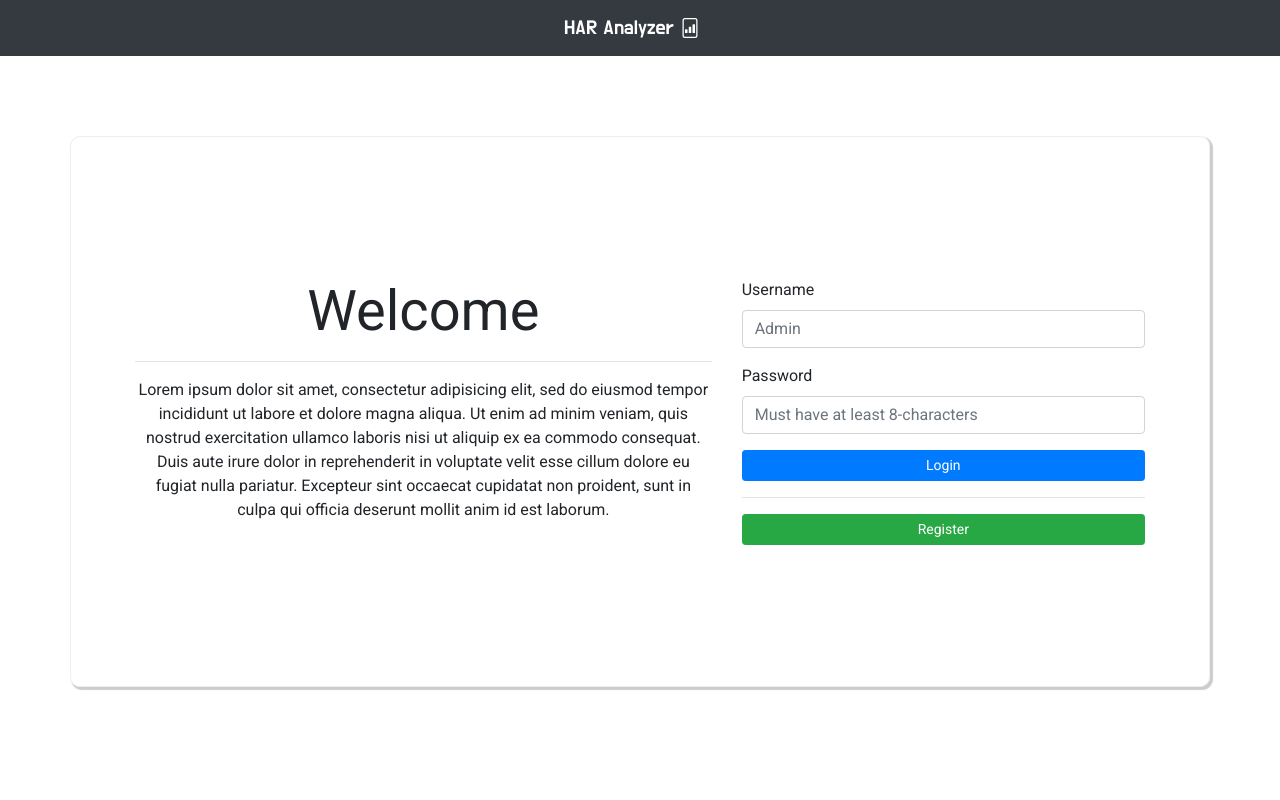
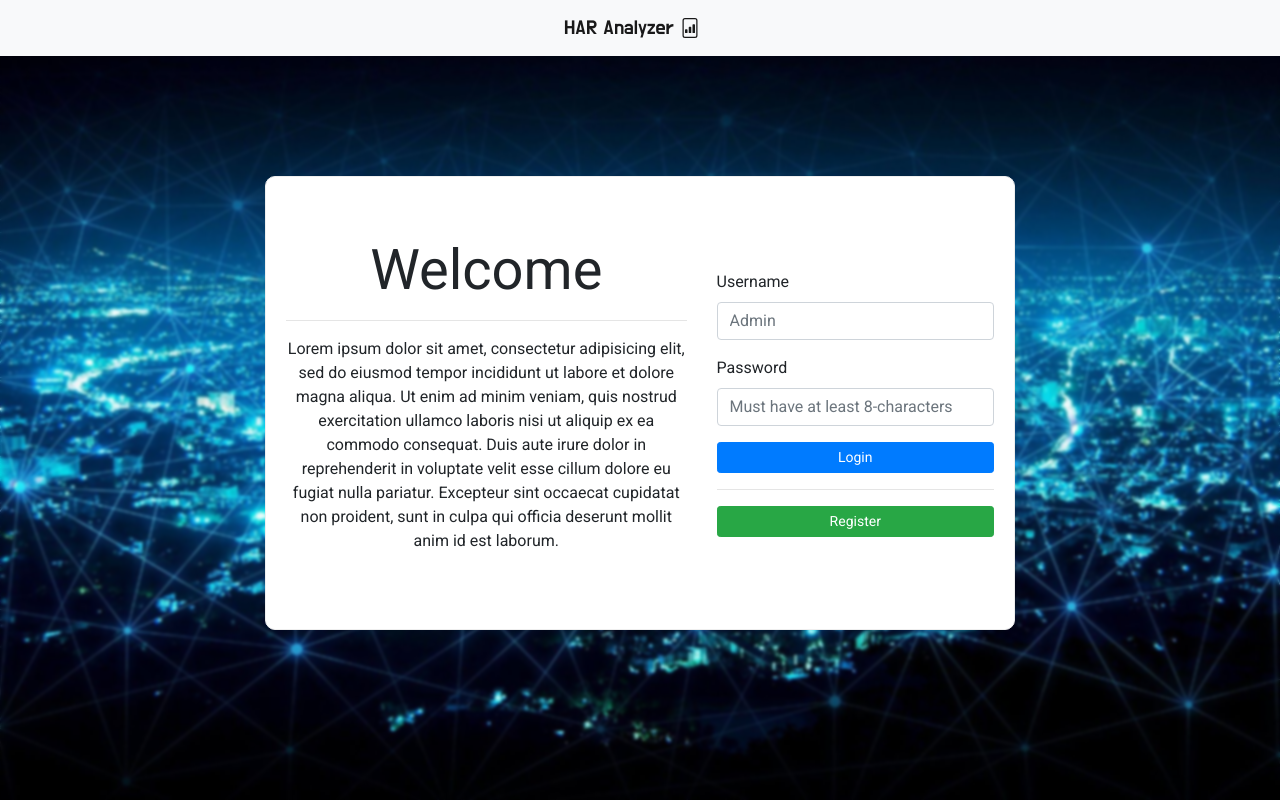
Before and after one commit to Chrisbelefantis/HAR-Analyzer, a PHP site: page / in a window 1280 px wide. Run offline with PHP 8.4, Linux system fonts and the light colour scheme.

Commit message:
added backround

```diff
--- a/index.html
+++ b/index.html
@@ -2,6 +2,7 @@
 <html>
 <head>
 	<title>Website</title>
+	<meta name="viewport" content="width=device-width, initial-scale=1.0">
 	<link rel="preconnect" href="https://fonts.gstatic.com">
 	<link href="https://fonts.googleapis.com/css2?family=Do+Hyeon&family=Roboto:ital,wght@0,400;1,100&display=swap" rel="stylesheet">
 	<link rel="stylesheet" href="https://cdn.jsdelivr.net/npm/bootstrap@4.5.3/dist/css/bootstrap.min.css" integrity="sha384-TX8t27EcRE3e/ihU7zmQxVncDAy5uIKz4rEkgIXeMed4M0jlfIDPvg6uqKI2xXr2" crossorigin="anonymous">
@@ -11,7 +12,7 @@
 <body>
 
 
-<nav class="navbar navbar-expand-sm bg-dark navbar-dark justify-content-center">
+<nav class="navbar navbar-expand-sm bg-light navbar-light justify-content-center">
 
    <a class="navbar-brand" href="#">HAR Analyzer <svg width="1em" height="1em" viewBox="0 0 16 16" class="bi bi-file-bar-graph" fill="currentColor" xmlns="http://www.w3.org/2000/svg">
   <path fill-rule="evenodd" d="M4 0h8a2 2 0 0 1 2 2v12a2 2 0 0 1-2 2H4a2 2 0 0 1-2-2V2a2 2 0 0 1 2-2zm0 1a1 1 0 0 0-1 1v12a1 1 0 0 0 1 1h8a1 1 0 0 0 1-1V2a1 1 0 0 0-1-1H4z"/>
@@ -27,7 +28,7 @@
 
 
   		<div class="row">
-  			<div class="col-md-7 col-sm-12 text-center">
+  			<div class="col-md-7 col-sm-12 text-center colored">
   				<h1 class="display-4">Welcome</h1>
   				<hr>
   				<p>
--- a/style.css
+++ b/style.css
@@ -1,12 +1,19 @@
+
+
 .container{
 
 	padding: 11% 5% 11% 5%;
 	border: 1px solid #eee;
 	border-radius: 10px;
 	margin-top: 10vh;
-	box-shadow: 2px 2px 1px 1px #ccc;
+
+	background-color: white;
+	opacity: 1;
+
 
 }
+
+
 
 nav {
 	font-family: 'Do Hyeon', sans-serif;
@@ -14,5 +21,22 @@ nav {
 
 body {
 	font-family: 'Roboto', sans-serif;
-	font-weight: lighter;;
+	font-weight: lighter;
+	background-image: url('img/backround.jpg');
+	background-repeat: no-repeat;
+	background-attachment: fixed;
+	background-size: 100% 100%;
+	height: 100vh;
+	backdrop-filter: blur(1.5px);
+
 }
+
+
+
+@media only screen and (min-width: 992px) {
+	.container{
+		margin-top: 15vh;
+		padding: 60px 20px 60px 20px;
+		width: 750px;
+	}
+}
```
Also changed, not shown: img/backround.jpg (added).
